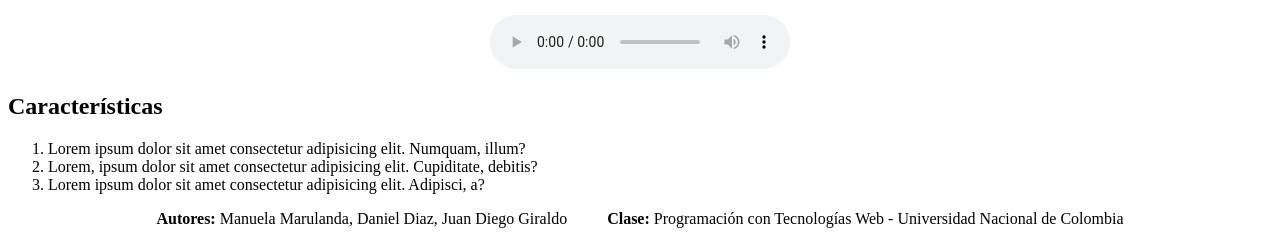
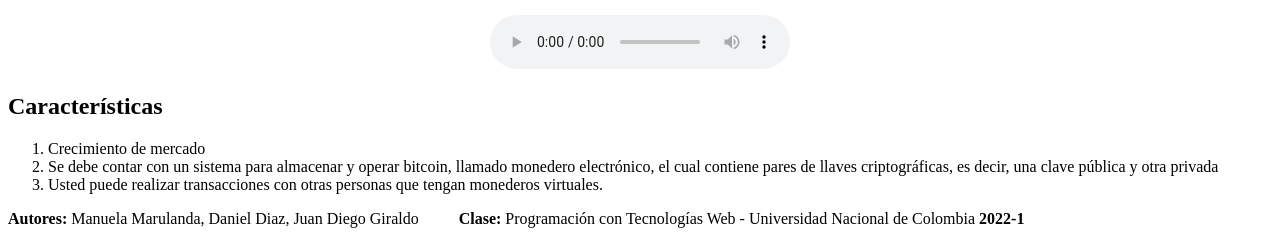
Before and after one commit to JuanGiraldoB/html-y-administracion-versiones, a plain HTML site: page bitcoin.html in a window 1280 px wide. Shown: the part 765-1009 px from the top of the page. Drawn offline with Linux system fonts and the light colour scheme.

Commit message:
Se agrega complemento en las caracteristicas y detalle en el pie de página

```diff
--- a/bitcoin.html
+++ b/bitcoin.html
@@ -50,17 +50,18 @@
             <section>
                 <h2>Características</h2>
                     <ol>
-                        <li>Lorem ipsum dolor sit amet consectetur adipisicing elit. Numquam, illum?</li>
-                        <li>Lorem, ipsum dolor sit amet consectetur adipisicing elit. Cupiditate, debitis?</li>
-                        <li>Lorem ipsum dolor sit amet consectetur adipisicing elit. Adipisci, a?</li>
+                        <li>Crecimiento de mercado</li>
+                        <li>Se debe contar con un sistema para almacenar y operar bitcoin, llamado monedero electrónico, el cual contiene pares de llaves criptográficas, es decir, una clave pública y otra privada</li>
+                        <li>Usted puede realizar transacciones con otras personas que tengan monederos virtuales.</li>
                     </ol>
             </section>
         </main>
         <footer>
             <section>
-                <center>
-                    <p> <strong>Autores:</strong> Manuela Marulanda, Daniel Diaz, Juan Diego Giraldo    <strong>Clase:</strong> Programación con Tecnologías Web - Universidad Nacional de Colombia</p>
-                </center>
+                <p>
+                    <strong>Autores:</strong> Manuela Marulanda, Daniel Diaz, Juan Diego Giraldo &emsp;&emsp;
+                    <strong>Clase:</strong> Programación con Tecnologías Web - Universidad Nacional de Colombia <strong>2022-1</strong>
+                </p>
             </section>
         </footer>
 
```
